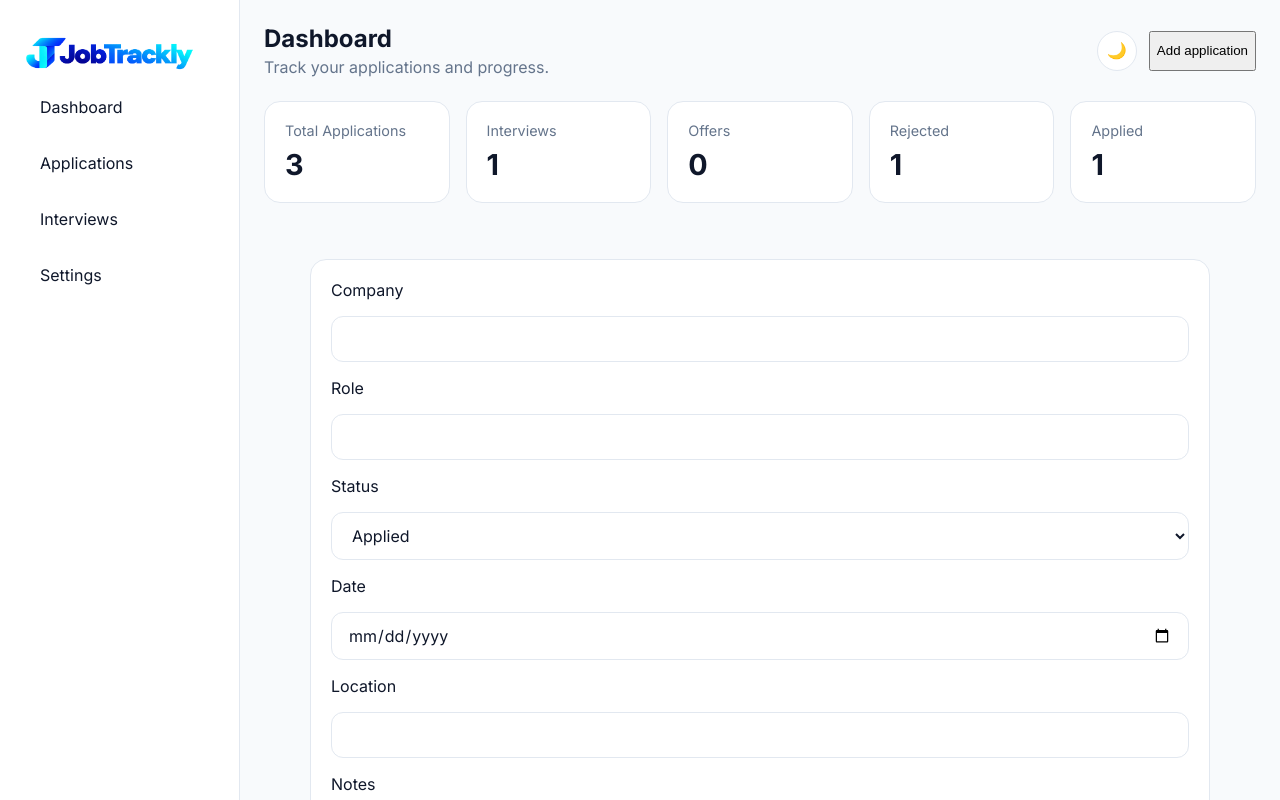
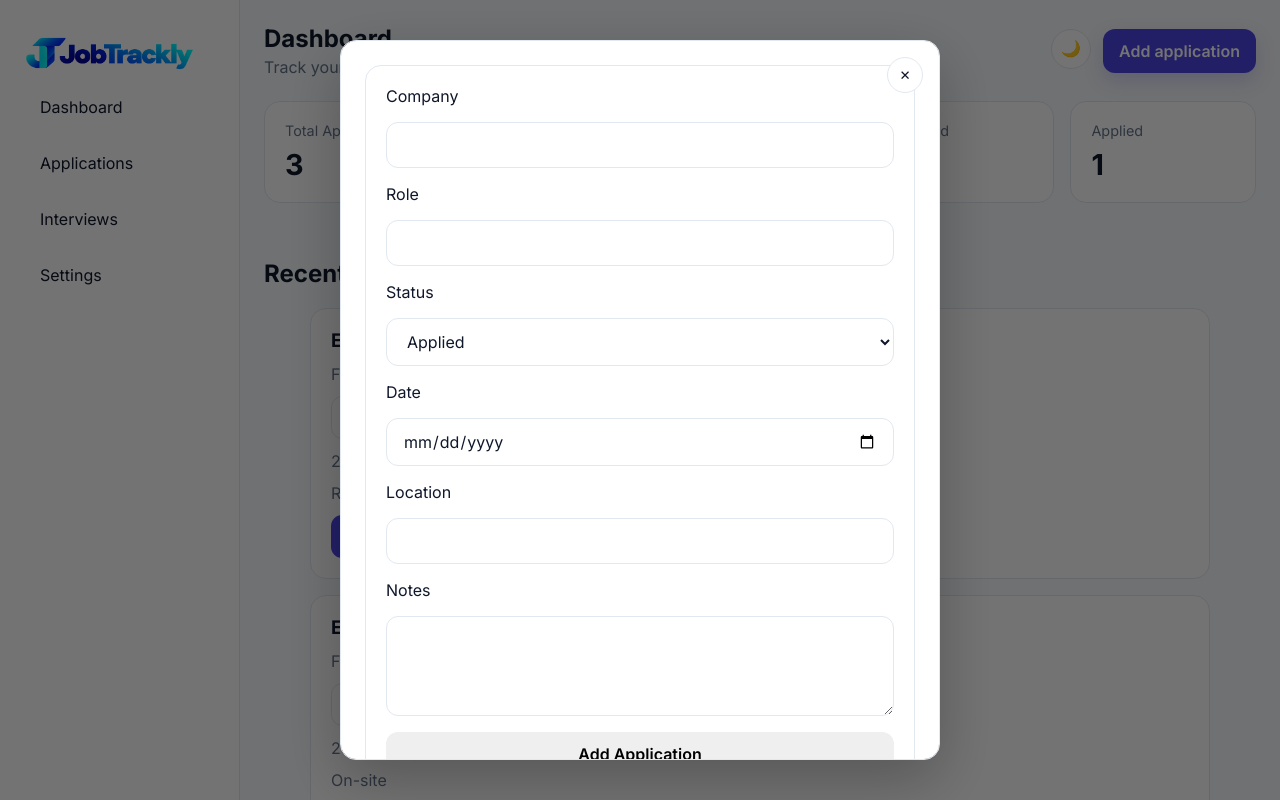
Before and after one commit to amielitoss/Job-Tracker-Project, a React (Vite) app in the folder job-tracker/: page / in a window 1280 px wide. Both pictures are taken after a click on the button "Add application". Shown: the top 800 px of the page. Built offline with nearby package versions, Linux system fonts and the light colour scheme.

Commit message:
moved the application form on a modal with fade in and out animation

```diff
--- a/job-tracker/src/App.css
+++ b/job-tracker/src/App.css
@@ -416,6 +416,147 @@ body,
   z-index: 999;
 }
 
+.modal-overlay {
+  position: fixed;
+  inset: 0;
+  z-index: 2000;
+  display: grid;
+  place-items: center;
+  padding: 1rem;
+  background: rgb(0 0 0 / 55%);
+  animation: fadeIn 0.2s ease forwards;
+}
+
+.modal-content {
+  position: relative;
+  width: min(100%, 600px);
+  max-height: 90vh;
+  overflow-y: auto;
+  padding: 1.5rem;
+  background: var(--surface);
+  color: var(--text);
+  border: 1px solid var(--border);
+  border-radius: 1rem;
+  box-shadow: 0 20px 60px rgb(0 0 0 / 25%);
+  animation: modalIn 0.2s ease forwards;
+}
+
+.modal-overlay.closing {
+  animation: fadeOut 0.2s ease forwards;
+}
+
+.modal-content.closing {
+  animation: modalOut 0.2s ease forwards;
+}
+
+.modal-content > button {
+  position: absolute;
+  top: 1rem;
+  right: 1rem;
+  width: 2.25rem;
+  height: 2.25rem;
+  border: 1px solid var(--border);
+  border-radius: 50%;
+  background: var(--surface);
+  color: var(--text);
+  cursor: pointer;
+}
+
+@keyframes fadeIn {
+  from {
+    opacity: 0;
+  }
+
+  to {
+    opacity: 1;
+  }
+}
+
+@keyframes fadeOut {
+  from {
+    opacity: 1;
+  }
+
+  to {
+    opacity: 0;
+  }
+}
+
+@keyframes modalIn {
+  from {
+    opacity: 0;
+    transform: translateY(12px) scale(0.98);
+  }
+
+  to {
+    opacity: 1;
+    transform: translateY(0) scale(1);
+  }
+}
+
+@keyframes modalOut {
+  from {
+    opacity: 1;
+    transform: translateY(0) scale(1);
+  }
+
+  to {
+    opacity: 0;
+    transform: translateY(12px) scale(0.98);
+  }
+}
+
+.add-application-button {
+  display: inline-flex;
+  align-items: center;
+  justify-content: center;
+  gap: 0.5rem;
+  padding: 0.75rem 1rem;
+  border: none;
+  border-radius: 0.75rem;
+  background: var(--primary);
+  color: #fff;
+  font: inherit;
+  font-weight: 600;
+  cursor: pointer;
+  box-shadow: 0 8px 20px rgb(79 70 229 / 20%);
+  transition:
+    transform 0.2s ease,
+    box-shadow 0.2s ease,
+    background-color 0.2s ease;
+}
+
+.add-application-button:hover {
+  transform: translateY(-1px);
+  box-shadow: 0 10px 24px rgb(79 70 229 / 28%);
+}
+
+.add-application-button:active {
+  transform: translateY(0);
+}
+
+.add-application-button:focus-visible {
+  outline: 2px solid var(--primary);
+  outline-offset: 3px;
+}
+
+
+
+
+
+
+
+
+
+
+
+
+
+
+
+
+
+
 /* responsive styles for smaller screens */
 @media (max-width: 1100px) {
   .stats-section {
--- a/job-tracker/src/components/Header.jsx
+++ b/job-tracker/src/components/Header.jsx
@@ -1,4 +1,4 @@
-function Header({ darkMode, setDarkMode }) {
+function Header({ darkMode, setDarkMode, onOpenForm }) {
     return (
         <header className="header">
             <div>
@@ -8,7 +8,7 @@ function Header({ darkMode, setDarkMode }) {
 
         <div className="header-actions">
             <button type="button" className="theme-toggle" onClick={() => setDarkMode(!darkMode)}>{darkMode ? "☀️" : "🌙"}</button>
-            <button type="button">Add application</button>
+            <button type="button" className="add-application-button" onClick={onOpenForm}>Add application</button>
         </div>
         </header>
     );
--- a/job-tracker/src/pages/Dashboard.jsx
+++ b/job-tracker/src/pages/Dashboard.jsx
@@ -3,6 +3,7 @@ import StatCard from "../components/StatCard";
 import ApplicationForm from "../components/ApplicationForm";
 import ApplicationCard from "../components/ApplicationCard";
 import { Link } from "react-router-dom";
+import { useState } from "react";
 
 function Dashboard({
   applications,
@@ -13,9 +14,8 @@ function Dashboard({
   darkMode,
   setDarkMode,
 }) {
-
-
-
+  const [isFormOpen, setIsFormOpen] = useState(false);
+  const [isClosing, setIsClosing] =  useState(false);
 
   const stats = [
     {
@@ -56,12 +56,31 @@ function Dashboard({
     setEditApplication(null);
   }
 
+  function openForm() {
+    setIsFormOpen(true);
+  }
+
+  function closeForm() {
+    setIsClosing(true);
+
+  setTimeout(() => {
+    setIsClosing(false)
+    setIsFormOpen(false)
+  }, 2000);
+
+  }
+
+
   const recentApplications = applications.slice(-5);
 
   return (
     <div className={darkMode ? "dashboard dark-mode" : "dashboard"}>
       <div className="main-content">
-        <Header darkMode={darkMode} setDarkMode={setDarkMode} />
+        <Header
+          darkMode={darkMode}
+          setDarkMode={setDarkMode}
+          onOpenForm={openForm}
+        />
         <div className="stats-section">
           {stats.map((stat) => {
             return (
@@ -74,6 +93,9 @@ function Dashboard({
           })}
         </div>
         <div className="applications-section">
+          {isFormOpen && (
+            <div className={isClosing ? "modal-overlay closing" : "modal-overlay"} onClick={isClosing}>
+              <div className="modal-content">
                 <ApplicationForm
                   key={editApplication?.id ?? "new"}
                   onAddApplication={addApplication}
@@ -81,6 +103,12 @@ function Dashboard({
                   editApplication={editApplication}
                   onCancelEdit={cancelEdit}
                 />
+
+                <button onClick={closeForm}>✕</button>
+              </div>
+            </div>
+          )}
+
           <h2>Recent Applications</h2>
           {recentApplications.map((application) => {
             return (
```
Lines whose indentation alone changed are shown as unchanged.
